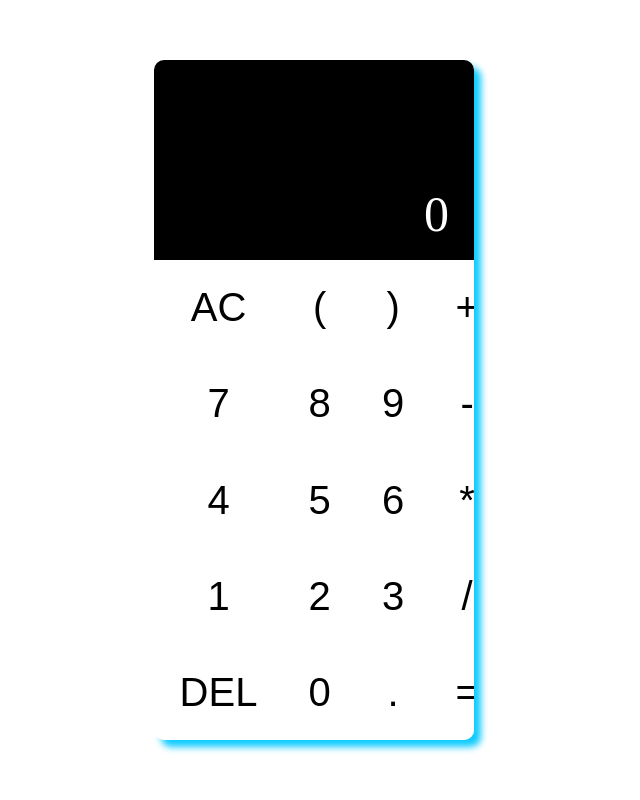
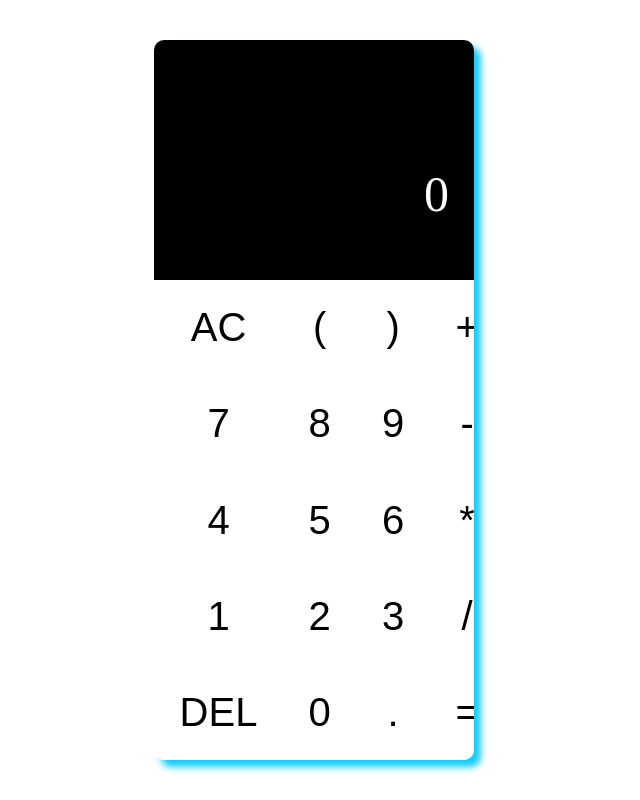
Before and after one commit to JeevanandhamSridhar/WEB-INTERN, a plain HTML site: page CALCULATOR/index.html in a window 1280 px wide. Shown: the whole page, without its empty margins (326-966 px from the left). Drawn offline with Linux system fonts and the light colour scheme.

Commit message:
Update main.css

```diff
--- a/CALCULATOR/main.css
+++ b/CALCULATOR/main.css
@@ -23,7 +23,7 @@ body{
 
 .display{
   width: 100%;
-  height: 25vh;
+  height: 30vh;
   background: rgb(0, 0, 0);
   color: rgb(255, 255, 255);
 
```
